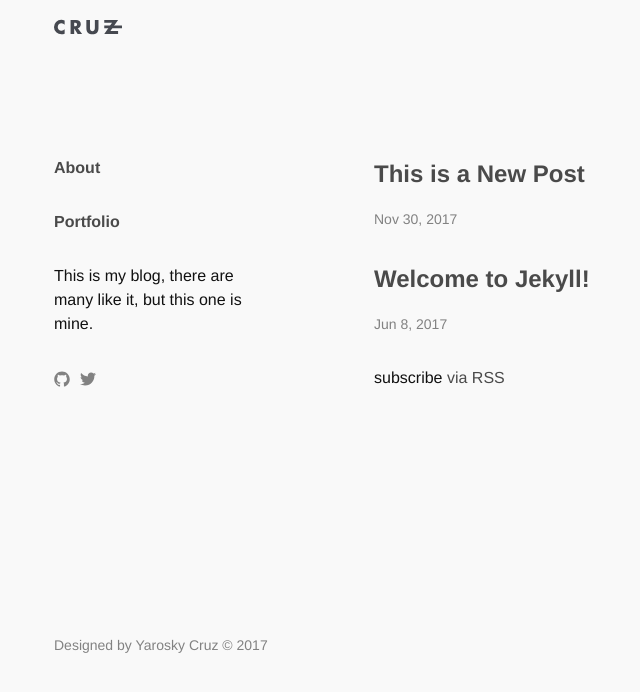
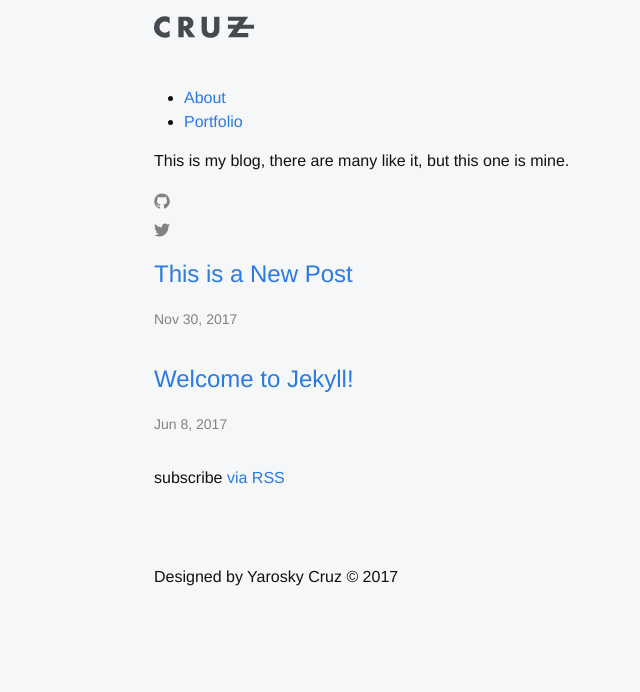
Before and after one commit to yarocruz/yarocruz.github.io, a Jekyll site: the page built from index.md, in a window 1280 px wide. Shown: the top 692 px of the page, without its empty margins (116-756 px from the left). Built offline with Jekyll 4.4.1, drawn with Linux system fonts in a browser that asks for light colours; some web fonts are replaced.

Commit message:
Added some final styles

```diff
--- a/_config.yml
+++ b/_config.yml
@@ -14,18 +14,18 @@
 # You can create any custom variable you would like, and they will be accessible
 # in the templates via {{ site.myvariable }}.
 
-
+email: your-email@domain.com
+description: I’m a Design student, part-time photographer, and basic front-end web coder. Central FL based. This is a custom blog I'm working on with Jekyll.
 baseurl: "" # the subpath of your site, e.g. /blog
 url: "" # the base hostname & protocol for your site, e.g. http://example.com
-
+twitter_username: JayCruz
+github_username:  yarocruz
 
 # Build settings
 markdown: kramdown
-theme: minima-custom
+theme: minima
 gems:
   - jekyll-feed
 exclude:
   - Gemfile
   - Gemfile.lock
-include: ["_pages"]
-permalink: /:title/
--- a/_sass/minima/_layout.scss
+++ b/_sass/minima/_layout.scss
@@ -9,7 +9,7 @@
 }
 
 #Layer_1 {
-  padding-top: $spacing-unit / 2;
+  padding-top: $spacing-unit;
   width: 68px;
 }
 
@@ -233,12 +233,8 @@ footer p {
 /**
  * Posts
  */
-.home {
-
-}
-
-.content-wrapper {
-
+.post-content a {
+  color: #eca50a;
 }
 
 .post-header {
--- a/assets/main.css
+++ b/assets/main.css
@@ -11,9 +11,9 @@ dl, dd, ol, ul, figure {
  * Basic styling
  */
 body {
-  font: 400 16px/1.5 "Proxima Nova", Helvetica, Arial, sans-serif;
+  font: 400 16px/1.5 "Helvetica Neue", Helvetica, Arial, sans-serif;
   color: #111;
-  background-color: #f9f9f9;
+  background-color: #F6F7F8;
   -webkit-text-size-adjust: 100%;
   -webkit-font-feature-settings: "kern" 1;
   -moz-font-feature-settings: "kern" 1;
@@ -29,9 +29,6 @@ p, blockquote, pre,
 ul, ol, dl, figure,
 .highlight {
   margin-bottom: 15px; }
-
-.post-link, .post-title {
-  font-weight: 900; }
 
 /**
  * Images
@@ -69,10 +66,10 @@ h1, h2, h3, h4, h5, h6 {
  * Links
  */
 a {
-  color: #4a4a4a;
+  color: #2a7ae2;
   text-decoration: none; }
   a:visited {
-    color: #242424; }
+    color: #1756a9; }
   a:hover {
     color: #111;
     text-decoration: underline; }
@@ -119,11 +116,10 @@ pre {
  * Wrapper
  */
 .wrapper {
-  display: grid;
-  grid-template-columns: 220px 520px;
-  grid-gap: 100px;
-  max-width: 940px;
-  margin: 0 auto;
+  max-width: -webkit-calc(800px - (30px * 2));
+  max-width: calc(800px - (30px * 2));
+  margin-right: auto;
+  margin-left: auto;
   padding-right: 30px;
   padding-left: 30px; }
   @media screen and (max-width: 800px) {
@@ -131,8 +127,7 @@ pre {
       max-width: -webkit-calc(800px - (30px));
       max-width: calc(800px - (30px));
       padding-right: 15px;
-      padding-left: 15px;
-      display: block; } }
+      padding-left: 15px; } }
 
 /**
  * Clearfix
@@ -141,12 +136,6 @@ pre {
   content: "";
   display: table;
   clear: both; }
-
-.content-wrapper {
-  clear: both; }
-  @media screen and (max-width: 800px) {
-    .content-wrapper {
-      padding-top: 20px; } }
 
 /**
  * Icons
@@ -158,10 +147,9 @@ pre {
     fill: #828282; }
 
 .social-media-list .icon {
-  padding-right: 10px;
-  float: left; }
+  padding-right: 5px; }
 .social-media-list li + li {
-  padding-right: 0; }
+  padding-top: 5px; }
 
 /**
  * Site header
@@ -172,7 +160,8 @@ pre {
 
 #Layer_1 {
   padding-top: 15px;
-  width: 68px; }
+
+}
 
 .site-title {
   font-size: 26px;
@@ -201,7 +190,7 @@ pre {
       position: absolute;
       top: 9px;
       right: 15px;
-      background-color: #f9f9f9;
+      background-color: #fdfdfd;
       border: 1px solid #e8e8e8;
       border-radius: 5px;
       text-align: right; }
@@ -238,10 +227,6 @@ pre {
 /**
  * Site footer
  */
-footer p {
-  color: #828282;
-  font-size: 14px; }
-
 .site-footer {
   padding: 30px 0; }
 
@@ -294,7 +279,7 @@ footer p {
  * Page content
  */
 .page-content {
-  padding: 100px 0; }
+  padding: 30px 0; }
 
 .page-heading {
   font-size: 20px; }
@@ -312,20 +297,6 @@ footer p {
 .post-link {
   display: block;
   font-size: 24px; }
-
-/**
- * Sidebar
- */
-.sidebar {
-  width: 220px; }
-
-.sidebar ul {
-  list-style-type: none;
-  margin-left: 0; }
-
-.sidebar ul li {
-  margin-bottom: 30px;
-  font-weight: 900; }
 
 /**
  * Posts
@@ -499,5 +470,3 @@ footer p {
     color: #008080; }
   .highlight .il {
     color: #099; }
-
-/*# sourceMappingURL=main.css.map */
```
